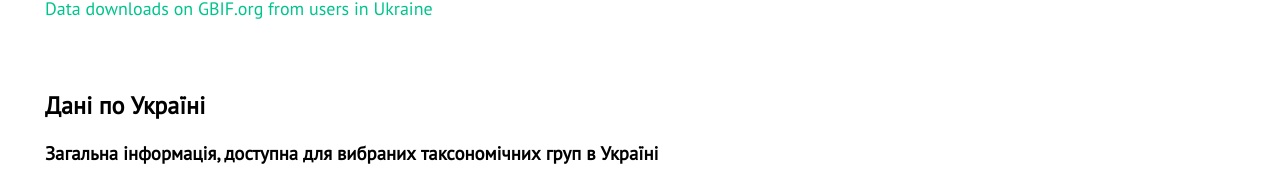
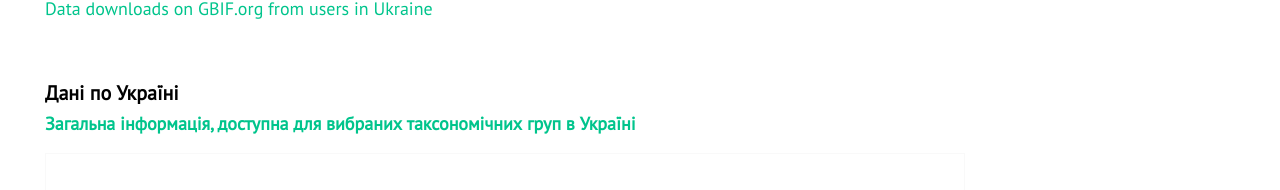
Before and after one commit to evventol/RedBook_live, a React (Create React App) app: page /about in a window 1280 px wide. Shown: the part 394-584 px from the top of the page. Built offline with nearby package versions, Linux system fonts and the light colour scheme; no server answers.

Commit message:
some fix_2

```diff
--- a/src/pages/about/about-data-ukrain/aboutDataUkrain.module.scss
+++ b/src/pages/about/about-data-ukrain/aboutDataUkrain.module.scss
@@ -1,26 +1,29 @@
-// .aboutDataUkrain {
-//   // width: 100%;
-//   display: flex;
-//   justify-content: space-around;
-//   flex-wrap: wrap;
-//   font-size: 1.8rem;
-//   color: #000000;
-//   border: 0.1rem solid #f9f9f9;
-//   padding: 4.2rem 0;
-// }
-// .title {
-//   // width: 100%;
-//   & .h2 {
-//     display: flex;
-//     justify-content: flex-start;
-//     font-weight: bold;
-//     font-size: 2rem;
-//     margin-bottom: 1rem;
-//     margin: 0;
-//   }
-//   & .h3 {
-//     color: #00c48c;
-//     font-size: 1.8rem;
-//     margin-top: 0.6rem;
-//   }
-// }
+.aboutDataUkrain {
+  width: 100%;
+  display: flex;
+  justify-content: space-around;
+  flex-wrap: wrap;
+  font-size: 1.8rem;
+  color: #000000;
+  border: 0.1rem solid #f9f9f9;
+  padding: 4.2rem 0;
+  max-width: 92rem;
+
+
+}
+.title {
+  width: 100%;
+  & .h2 {
+    display: flex;
+    justify-content: flex-start;
+    font-weight: bold;
+    font-size: 2rem;
+    margin-bottom: 1rem;
+    margin: 0;
+  }
+  & .h3 {
+    color: #00c48c;
+    font-size: 1.8rem;
+    margin-top: 0.6rem;
+  }
+}
--- a/src/pages/about/about-map/about-map.module.scss
+++ b/src/pages/about/about-map/about-map.module.scss
@@ -1,3 +1,5 @@
 .map {
   height: 39rem;
+  margin-bottom: 4rem;
+
 }
```
